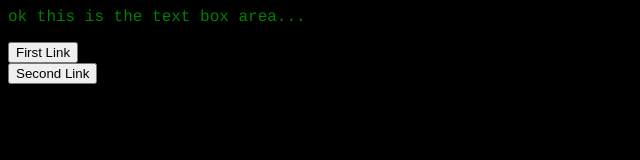
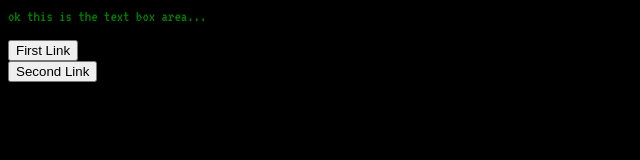
Before and after one commit to amellemgn/cart211, a plain HTML site: page MetalQueerSolid/index.html in a window 1280 px wide. Shown: the whole page, without its empty margins (0-640 px from the left). Drawn offline with Linux system fonts and the light colour scheme.

Commit message:
MQS: changed font

```diff
--- a/MetalQueerSolid/index.html
+++ b/MetalQueerSolid/index.html
@@ -2,6 +2,7 @@
   <head>
     <title> Metal Queer Test </title>
     <link rel = "stylesheet" href="style.css"> </link>
+    <link href="https://fonts.googleapis.com/css?family=VT323&display=swap" rel="stylesheet">
     <script src = "js/script.js"> </script>
   </head>
 
--- a/MetalQueerSolid/style.css
+++ b/MetalQueerSolid/style.css
@@ -2,5 +2,5 @@ body{
 
   background-color: black;
   color: green;
-  font-family: Courier, sans-serif;
+  font-family: 'VT323', monospace;
 }
```
Also changed, not shown: 1 other file.
